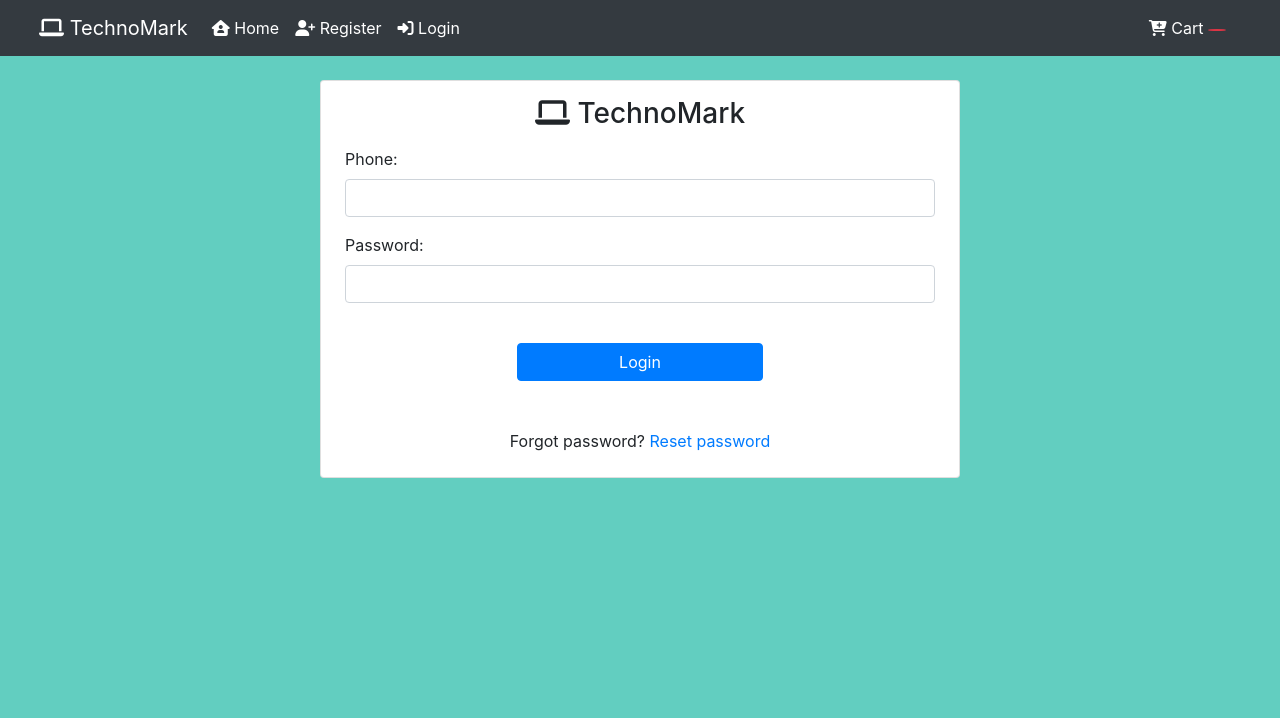
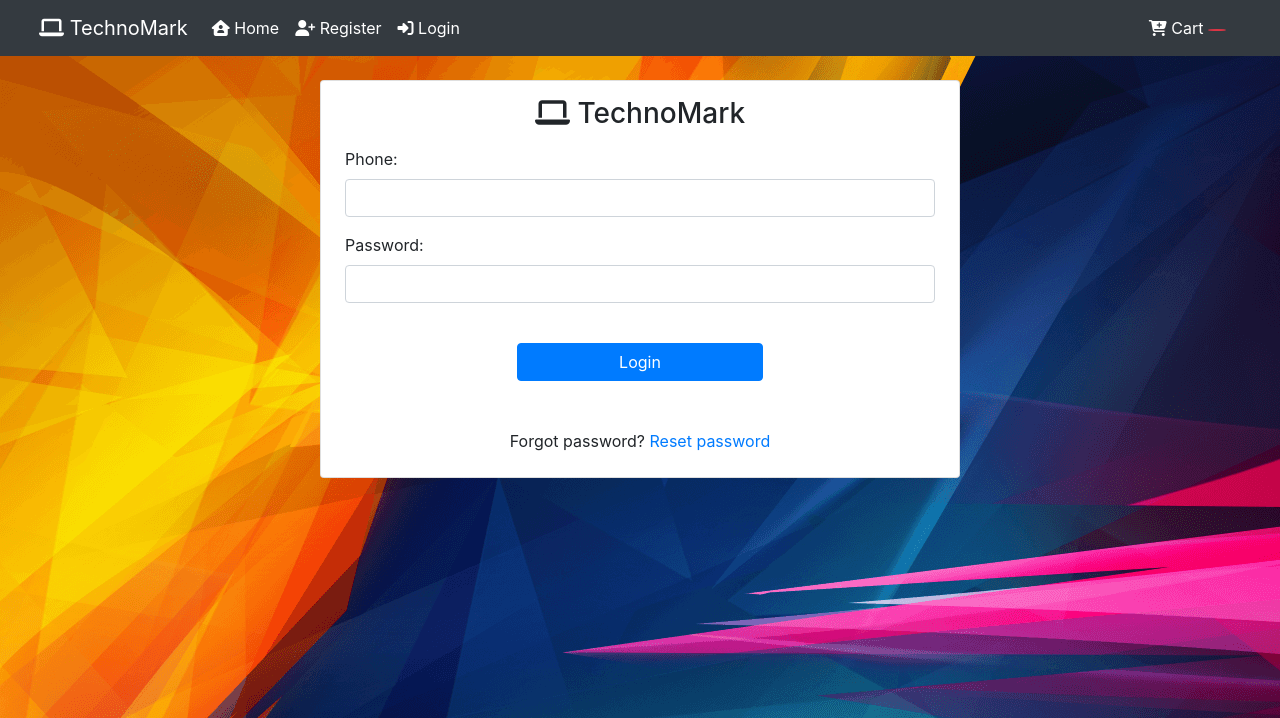
Before and after one commit to mehdi-mirzaie78/Django-Online-Shop, a Django app: page /accounts/login/ in a window 1280 px wide. Shown: the top 718 px of the page. Run offline with Django 4.2, Linux system fonts and the light colour scheme; some libraries are stand-ins or nearby versions.

Commit message:
Shop | templates | base.html | Added background-image & extrastyle block

```diff
--- a/Shop/templates/base.html
+++ b/Shop/templates/base.html
@@ -23,14 +23,19 @@
 
 	<title>{% block title %}{% endblock %}</title>
 	<style>
-    body {
-      background-color: #62cec0;
-    }
+	body {
+		background-color: #f5f5f5;
+		background-image: url('/media/static/58695.png');
+	}
+
+    {% block extrastyle %}
+    {% endblock %}
 	</style>
 
 </head>
 
 <body>
+
 {% include 'inc/navbar.html' %}
 {% include 'inc/messages.html' %}
 <div class="mt-4">
```
